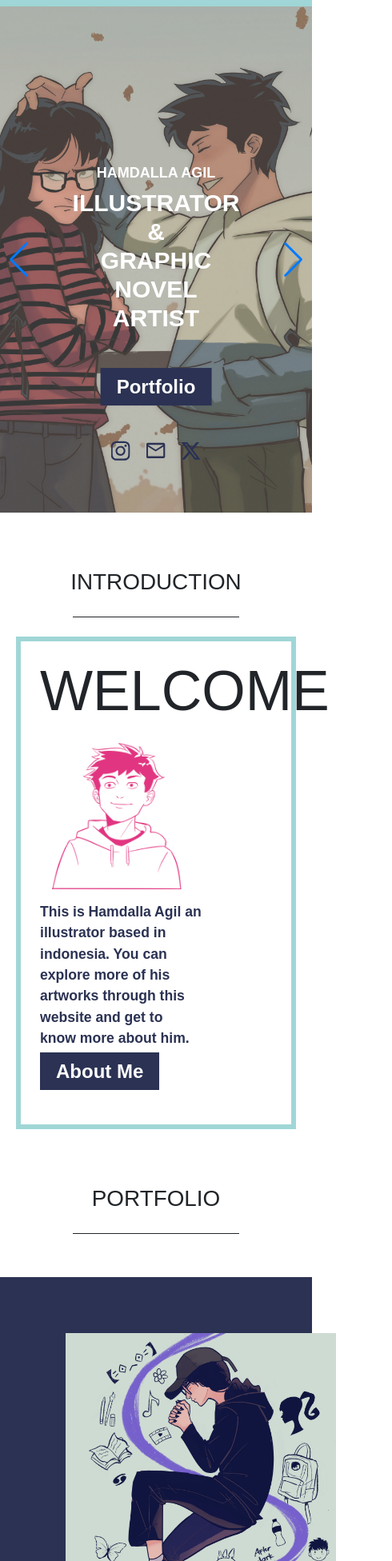
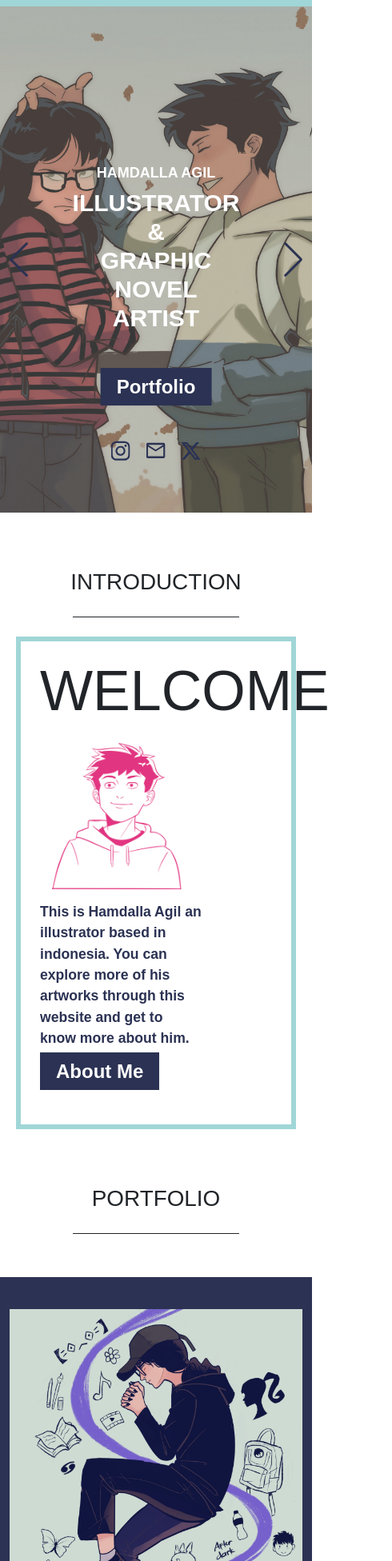
Before and after one commit to devanfer02/dap-final-project, a React (Vite) app: page / in a window 390 px wide. Shown: the part 48-2000 px from the top of the page at 80% size, 490 px wide, since content can reach past the window. Built offline with nearby package versions, Linux system fonts and the light colour scheme; a web font is replaced by a local one.

Commit message:
fix: responsive illustration section

```diff
--- a/src/pages/Home.jsx
+++ b/src/pages/Home.jsx
@@ -130,6 +130,13 @@ function HomeAbout() {
 }
 
 function HomeIllustrations() {
+  const getDisplayClass = () => {
+    const isLessThan = window.innerWidth <= 810
+
+    if (isLessThan) return 'd-none'
+    else return ''
+  }
+
   const getSlidesPerView = () => {
     const isPhone = window.innerWidth <= 550
 
@@ -137,28 +144,35 @@ function HomeIllustrations() {
     else return 4
   }
 
-  const getDisplayClass = () => {
-    const isPhone = window.innerWidth <= 550
-
-    if (isPhone) return 'd-none'
-    else return ''
+  const notActive = (currentIllustration, sliderIllustration) => {
+    return currentIllustration.title !== sliderIllustration.title ? 'not-active' : ''
   }
 
   const [ illustration, setIllustration ] = useState(assets.illustraions[0])
+  const [ displayClass, setDisplayClass ] = useState(getDisplayClass())
 
-  const notActive = (currentIllustration, sliderIllustration) => {
-    return currentIllustration.title !== sliderIllustration.title ? 'not-active' : ''
-  }
+
+  useEffect(() => {
+    const handleResize = () => {
+      setDisplayClass(getDisplayClass())
+    }
+
+    window.addEventListener('resize', handleResize)
+
+    return () => {
+      window.removeEventListener('resize', handleResize)
+    }
+  },[])
 
   return (
     <section className="section-illust">
       <section className="section-illustration container">
         <section className="current-illustration d-flex">
-          <div className="container-current-illust ">
+          <div className="container-current-illust">
             <img src={illustration.src} alt={illustration.title} className="current-illustration-img" draggable="false"/>
           </div>
           <div className="maintaner-height "></div>
-          <div className={`illustration-info ${getDisplayClass()}`}>
+          <div className={`illustration-info ${displayClass}`}>
             <h2 className="illustration-title">{illustration.title}</h2>
             <p className="illustration-category">{illustration.category}</p>
             <p className="illustration-description">{illustration.paragraf}</p>
--- a/src/style/home.css
+++ b/src/style/home.css
@@ -148,18 +148,6 @@
     max-height: 30vh;
 }
 
-/*CUSTOM SWIPER NAV*/
-.swiper-illustration .swiper-button-next,
-.swiper-illustration .swiper-button-prev {
-    color: #000000;
-}
-
-.swiper-illustration .swiper-button-next::after,
-.swiper-illustration .swiper-button-prev::after {
-    color: #000000;
-}
-
-
 @media screen and (max-width: 1024px) {
     .img-about {
         width: 20em;
@@ -182,22 +170,31 @@
     }
 }
 
-@media screen and (max-width: 564px) {
+@media screen and (max-width: 810px) {
+    /* NGATUR RESPONSIVE SECTION ILLUSTRATION */
     .current-illustration-img {
-        max-width: 40vh;
+        max-width: 100%;
+        max-height: 100%;
+        margin: 40px;
     }
 
-    .illust-slider {
-        width: 90%;
+    .container-current-illust {
+        justify-content: center;
+        align-items: center;
+        display: flex;
     }
 
     .illust-container {
-        max-height: 24vh;
+        max-height: 18vh;
+        margin: 0;
     }
 
     .maintaner-height {
         height: 70vh;
     }
+}
+
+@media screen and (max-width: 564px) {
 
     .img-about {
         width: 12em;
--- a/src/style/index.css
+++ b/src/style/index.css
@@ -29,6 +29,28 @@ html, body {
     font-family: 'DK Lemon Yellow Sun', sans-serif;
 }
 
+/*CUSTOM SWIPER NAV*/
+.swiper-illustration .swiper-button-next,
+.swiper-illustration .swiper-button-prev {
+    color: #000000;
+}
+
+.swiper-illustration .swiper-button-next::after,
+.swiper-illustration .swiper-button-prev::after {
+    color: #000000;
+}
+
+.swiper-hero .swiper-button-next,
+.swiper-hero .swiper-button-prev {
+    color: #2B3253;
+}
+
+.swiper-hero .swiper-button-next::after,
+.swiper-hero .swiper-button-prev::after {
+    color: #2B3253;
+}
+
+
 @media screen and (max-width: 768px) {
     .font-dk-96 {
         font-size: 70px;
```
